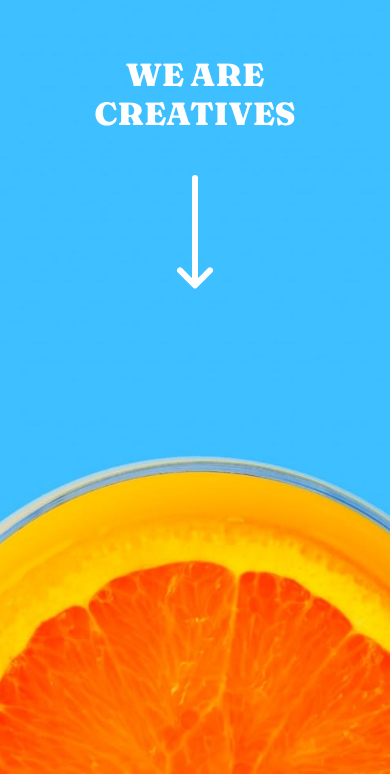
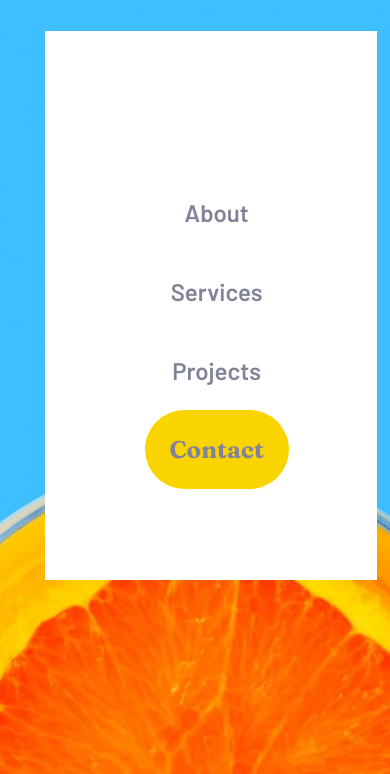
Before and after one commit to Billy-tech133/sunny-side-agency-landing-page, a plain HTML site: page index.html in a window 390 px wide. Both pictures are taken after a click on the button 329 px from the left and 37 px from the top of the page. Shown: the part 70-844 px from the top of the page. Drawn offline with Linux system fonts and the light colour scheme.

Commit message:
modal-complete

```diff
--- /dev/null
+++ b/app.js
@@ -0,0 +1,6 @@
+const hamburg = document.querySelector('.btn-hamburger');
+const modal = document.querySelector('.modal');
+
+hamburg.addEventListener('click', function() {
+    modal.classList.toggle("show-modal")
+})
--- a/index.html
+++ b/index.html
@@ -40,6 +40,14 @@
             <li><a href="#">Services</a></li>
             <li><a href="#">Projects</a></li>
             <li><a class="btn-a" href="#">Contact</a></li>
+          </ul>
+        </div>
+        <div class="modal">
+          <ul class="modal-lists">
+            <li class="modal-list"><a href="#">About</a></li>
+            <li class="modal-list"><a href="#">Services</a></li>
+            <li class="modal-list"><a href="#">Projects</a></li>
+            <li class="modal-list"><a class="btn-a btn-modal" href="#">Contact</a></li>
           </ul>
         </div>
         <div class="middle-header">
@@ -161,5 +169,6 @@
           <svg width="20" height="20" xmlns="http://www.w3.org/2000/svg"><path d="M10 0C4.477 0 0 4.477 0 10c0 4.237 2.636 7.855 6.356 9.312-.088-.791-.167-2.005.035-2.868.181-.78 1.172-4.97 1.172-4.97s-.299-.6-.299-1.486c0-1.39.806-2.428 1.81-2.428.852 0 1.264.64 1.264 1.408 0 .858-.546 2.14-.828 3.33-.236.995.5 1.807 1.48 1.807 1.778 0 3.144-1.874 3.144-4.58 0-2.393-1.72-4.068-4.176-4.068-2.845 0-4.516 2.135-4.516 4.34 0 .859.331 1.781.745 2.281a.3.3 0 01.069.288l-.278 1.133c-.044.183-.145.223-.335.134-1.249-.581-2.03-2.407-2.03-3.874 0-3.154 2.292-6.052 6.608-6.052 3.469 0 6.165 2.473 6.165 5.776 0 3.447-2.173 6.22-5.19 6.22-1.013 0-1.965-.525-2.291-1.148l-.623 2.378c-.226.869-.835 1.958-1.244 2.621.937.29 1.931.446 2.962.446 5.523 0 10-4.477 10-10S15.523 0 10 0z" fill="#2C7566" fill-rule="nonzero"/></svg>
         </div>
     </footer>
+    <script src="app.js"></script>
   </body>
 </html>
--- a/style.css
+++ b/style.css
@@ -5,7 +5,7 @@
 /*variables*/
 :root {
     --Soft-red: hsl(7, 99%, 70%);
-    --Yellw: hsl(51, 100%, 49%);
+    --Yellow: hsl(51, 100%, 49%);
     --Dark-desaturated-cyan: hsl(167, 40%, 24%);
     --Dark-blue: hsl(198, 62%, 26%);
     --Dark-moderate-cyan: hsl(168, 34%, 41%);
@@ -33,6 +33,7 @@ body {
 }
 
 header {
+    position: relative;
     width: auto;
     height: 100%;
     background-image: url("/images/mobile/image-header.jpg");
@@ -74,6 +75,39 @@ a {
     color: var(--Very-dark-desaturated-blue);
     background-color: var(--White);
     border-radius: 50px;
+}
+.modal {
+    display: none;
+    flex-direction: column;
+    align-items: center;
+    justify-content: center;
+    position: absolute;
+    top: 12%;
+    bottom: auto;
+    height: 65%;
+    width: 85%;
+    background: var(--White);
+}
+.show-modal {
+    display: flex;
+}
+.modal > ul {
+    margin-right: 10%;
+    text-align: center;
+    list-style: none;
+}
+.modal-list {
+    margin-top: 50px;
+}
+.modal-list > a {
+    font-size: 24px;
+    color: var(--Dark-grayish-blue);
+}
+.btn-modal {
+    background: var(--Yellow);
+    padding: 25px 25px;
+    color: var(--Very-dark-desaturated-blue);
+    font-family: 'Fraunces', 'serif';
 }
 .middle-header {
     margin-top: 74px;
@@ -276,13 +310,11 @@ footer {
 .navi> ul {
     display: flex;
     list-style: none;
-    padding: 0;
+    justify-content: space-around;
 }
 .footer-navs {
     color: var(--Dark-desaturated-cyan);
     text-decoration: none;
-    margin: 0;
-    padding: 0;
 }
 .icons > svg {
     margin-left: 20px;
@@ -398,7 +430,7 @@ footer {
         font-size: 40px;
     }
     .arti-p {
-        margin: 0 30px;
+        margin: 0 100px;
     }
     p {
         font-size: 20px;
```
